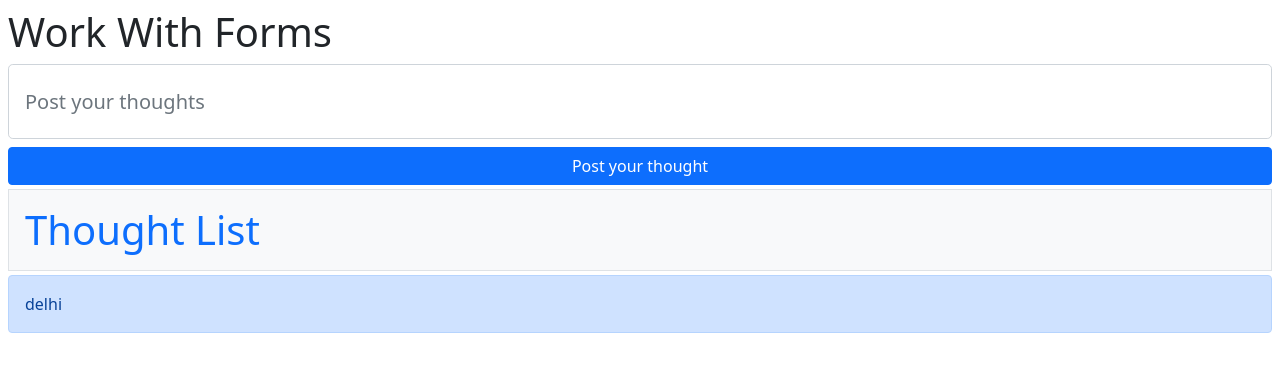
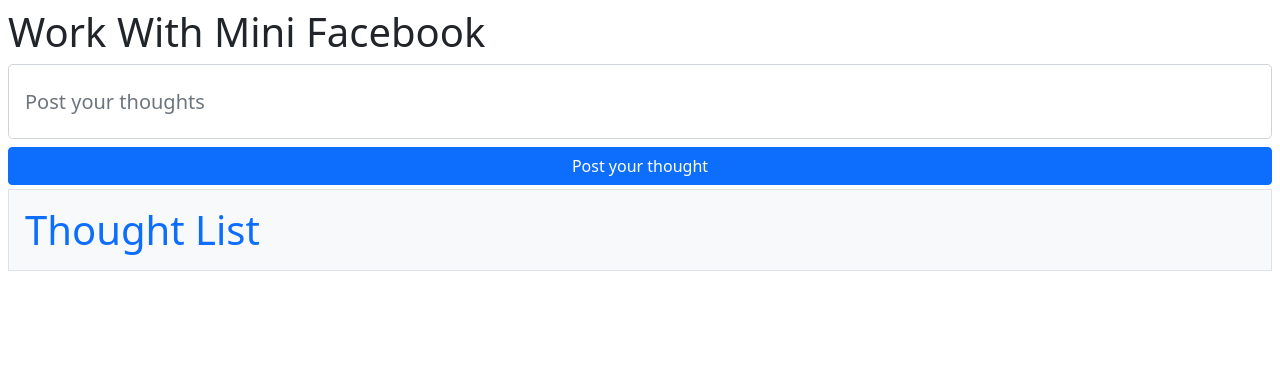
Before and after one commit to Ninad-Bandiwadekar/React, a React (Create React App) app in the folder firstapp/: page / in a window 1280 px wide. Shown: the top 372 px of the page. Built offline with nearby package versions, Linux system fonts and the light colour scheme.

Commit message:
Mini facebook

```diff
--- a/firstapp/src/App.js
+++ b/firstapp/src/App.js
@@ -13,22 +13,40 @@
   );
 }
 function MyComponent() {
-  let [list, setList] = useState(["delhi"]);
+  let [list, setList] = useState([]);
+
+  //1
+  let[thought,setThought]=useState("");
 
   const postYourThought = () => {
-    const newlist = ["New thought", ...list];
+    //const newlist = ["New thought", ...list];
+    const newlist=[thought,...list];
     setList(newlist);
+
+    //clear the input:thought
+    setThought("");
   };
+
+  //4
+  const handleInputChange=(e)=>{
+    console.log(e.target.value);
+
+    const newthought=e.target.value;
+    setThought(newthought);
+
+  }
 
   return (
     <div className="m-2">
-      <h1>Work With Forms</h1>
+      <h1>Work With Mini Facebook</h1>
 
       <input
         type="text"
+        style={{ height: 75 }}
         placeholder="Post your thoughts"
         className="form-control form-control-lg my-2"
-        style={{ height: 75 }}
+        value={thought} //2
+        onChange={handleInputChange}  //3
       />
       <input
         type="button"
```
